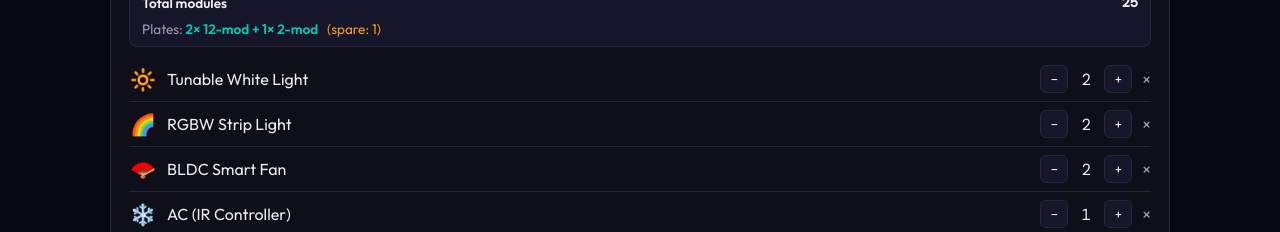
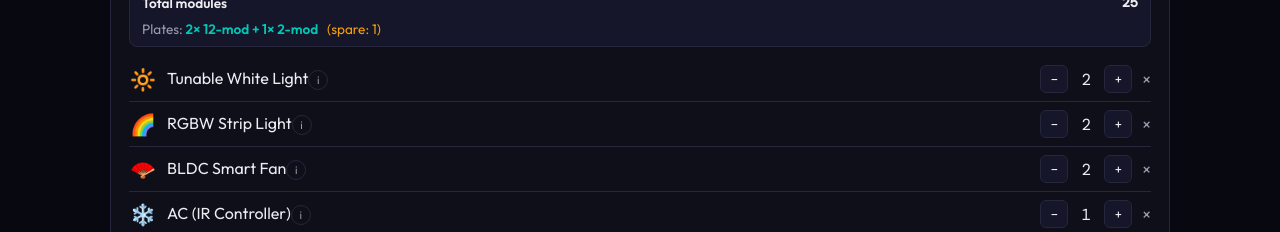
Before and after one commit to Sid342/aerlyn, a React (Vite) app: page / in a window 1280 px wide. Both pictures are taken after a click on the button "1BHK". Shown: the part 568-800 px from the top of the page. Built offline with nearby package versions, Linux system fonts and the light colour scheme.

Commit message:
feat: device info popover on hover/click (T11.10)

```diff
--- /dev/null
+++ b/src/features/houseExplorer/DeviceInfo.css
@@ -0,0 +1,13 @@
+.device-info { position: relative; display: inline-flex; }
+.device-info-btn {
+  background: transparent; border: 1px solid var(--border); color: var(--text-dim);
+  width: 20px; height: 20px; border-radius: 50%; font-size: 0.7rem; line-height: 1;
+  cursor: pointer; padding: 0; flex-shrink: 0;
+}
+.device-info-btn:hover { border-color: var(--teal); color: var(--teal); }
+.device-info-pop {
+  position: absolute; bottom: 130%; left: 50%; transform: translateX(-50%);
+  width: 220px; background: var(--surface-2); border: 1px solid var(--teal);
+  border-radius: 8px; padding: 10px; font-size: 0.8rem; color: var(--text);
+  z-index: 10; box-shadow: 0 8px 24px rgba(0,0,0,0.5); pointer-events: none;
+}
--- /dev/null
+++ b/src/features/houseExplorer/DeviceInfo.jsx
@@ -0,0 +1,19 @@
+import { useState } from 'react';
+import './DeviceInfo.css';
+
+export default function DeviceInfo({ blurb }) {
+  const [open, setOpen] = useState(false);
+  return (
+    <span className="device-info"
+      onMouseEnter={() => setOpen(true)}
+      onMouseLeave={() => setOpen(false)}>
+      <button
+        className="device-info-btn"
+        type="button"
+        aria-label="What this enables"
+        onClick={() => setOpen((o) => !o)}
+      >i</button>
+      {open && <span className="device-info-pop">{blurb}</span>}
+    </span>
+  );
+}
--- a/src/features/houseExplorer/DeviceRow.jsx
+++ b/src/features/houseExplorer/DeviceRow.jsx
@@ -1,5 +1,6 @@
 import { getDevice } from '../../data/devices.js';
 import { useHome } from '../../context/HomeContext.jsx';
+import DeviceInfo from './DeviceInfo.jsx';
 
 export default function DeviceRow({ roomId, device }) {
   const { home, dispatch, actions } = useHome();
@@ -12,6 +13,7 @@ export default function DeviceRow({ roomId, device }) {
         <span className="device-icon">{meta.icon}</span>
         <span className="device-name">
           {meta.name} <span className="device-cat">×{device.qty}</span>
+          {meta.blurb && <DeviceInfo blurb={meta.blurb} />}
         </span>
         <button
           type="button"
@@ -29,6 +31,7 @@ export default function DeviceRow({ roomId, device }) {
       <span className="device-icon">{meta.icon}</span>
       <span className="device-name">
         {meta.name}
+        {meta.blurb && <DeviceInfo blurb={meta.blurb} />}
       </span>
       <div className="qty-stepper">
         <button
```
